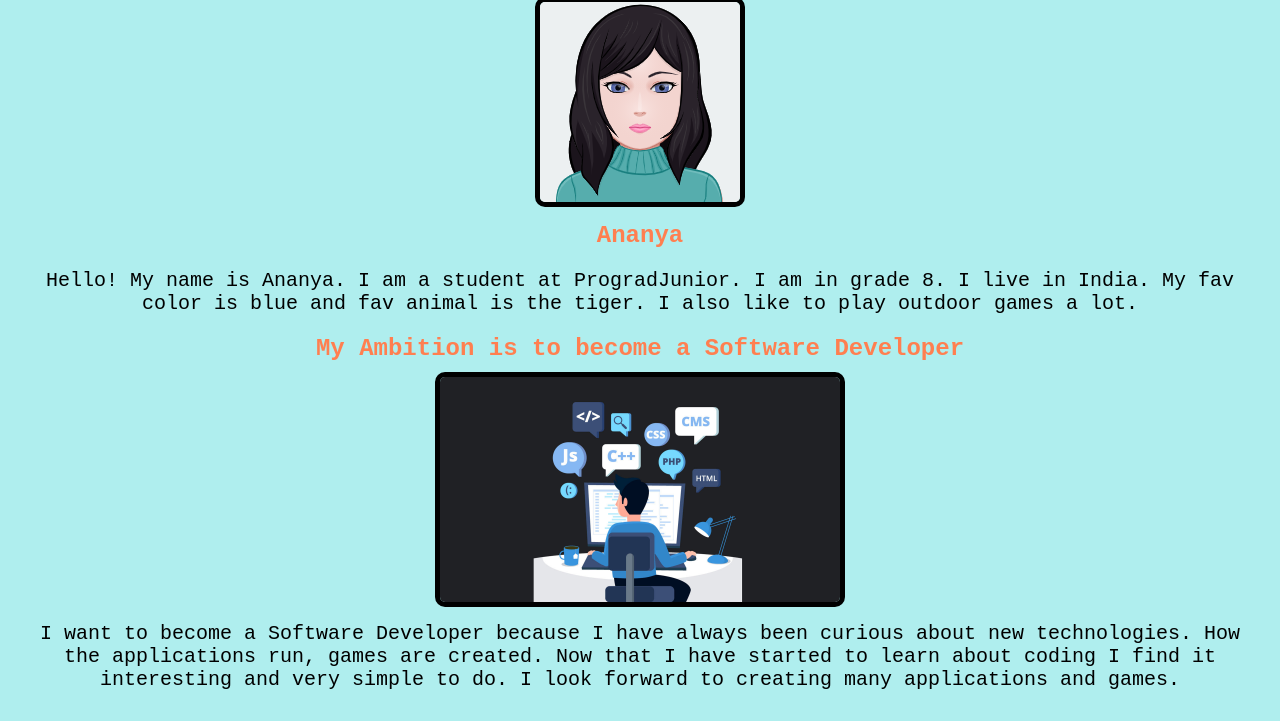
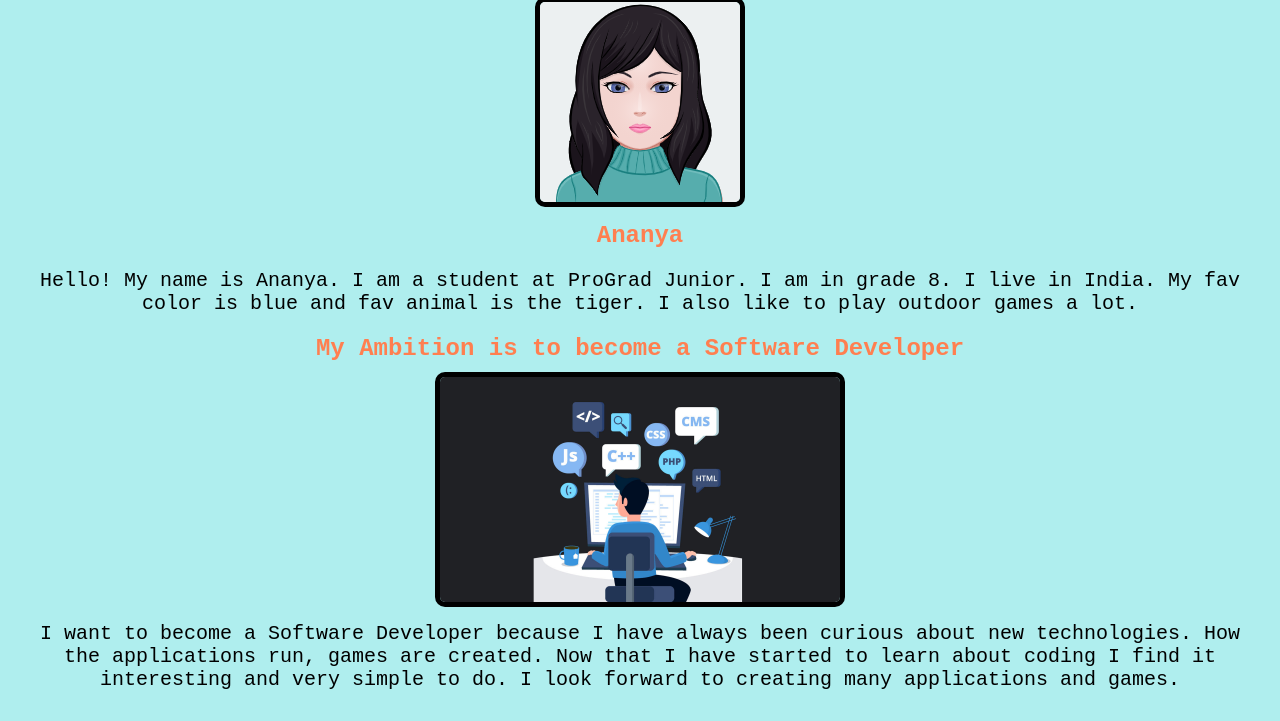
Before and after one commit to ProGradJr/my-ambition, a plain HTML site: page index.html in a window 1280 px wide. Shown: the part 100-821 px from the top of the page. Drawn offline with Linux system fonts and the light colour scheme; a web font is replaced by a local one.

Commit message:
Update index.html

```diff
--- a/index.html
+++ b/index.html
@@ -13,7 +13,7 @@
     <h1>MY AMBITION</h1>
     <img src="./assets/AvatarMaker.png" alt="avatar" id="avatar">
     <h2>Ananya</h2>
-    <p>Hello! My name is Ananya. I am a student at ProgradJunior. I am in grade 8. I live in India. My fav color is blue
+    <p>Hello! My name is Ananya. I am a student at ProGrad Junior. I am in grade 8. I live in India. My fav color is blue
         and fav animal is the tiger. I also like to play outdoor games a lot.</p>
     <h2>My Ambition is to become a Software Developer</h2>
     <img src="./assets/developer.jpg" alt="ambition" id="ambition">
```
